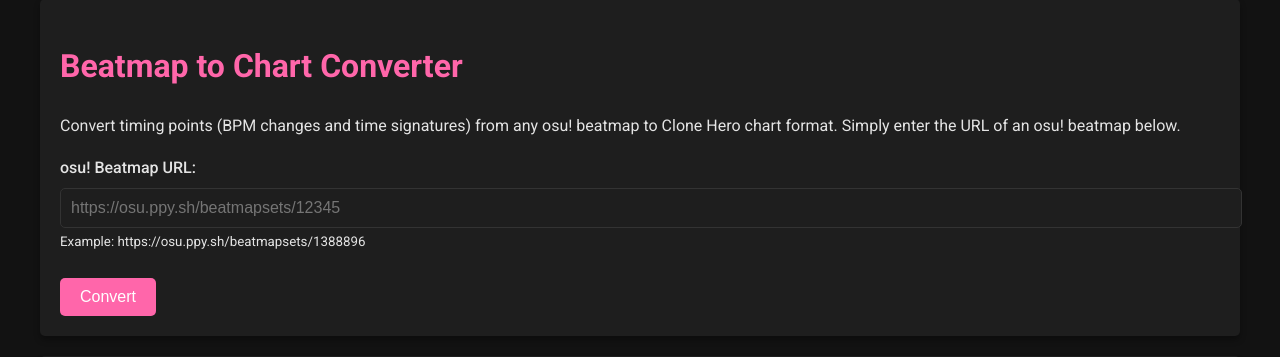
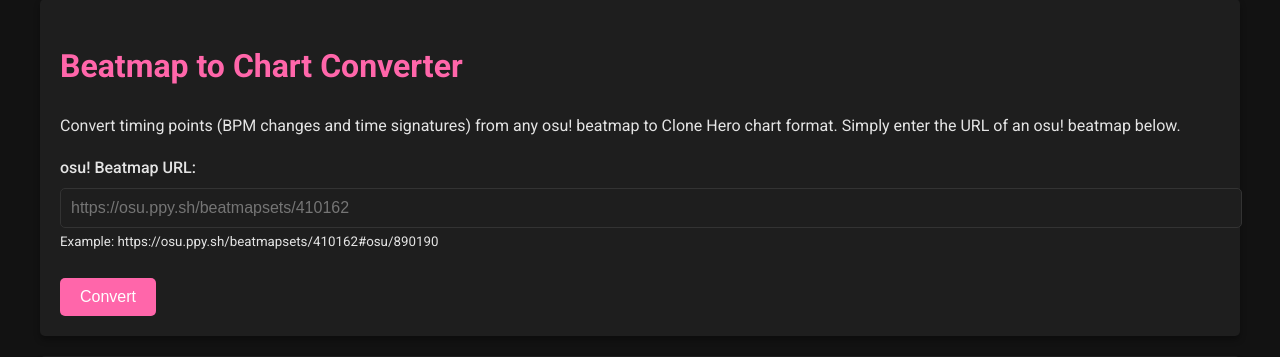
Before and after one commit to theyadev/osuToChTimings, a Flask app: page / in a window 1280 px wide. Shown: the part 126-483 px from the top of the page. Run offline with Flask 3, Linux system fonts and the light colour scheme.

Commit message:
chore: changed example beatmap

```diff
--- a/src/templates/index.html
+++ b/src/templates/index.html
@@ -14,8 +14,8 @@
         <div class="form-group">
             <label for="beatmap_url">osu! Beatmap URL:</label>
             <input type="url" id="beatmap_url" name="beatmap_url"
-                   placeholder="https://osu.ppy.sh/beatmapsets/12345" required>
-            <small>Example: https://osu.ppy.sh/beatmapsets/1388896</small>
+                   placeholder="https://osu.ppy.sh/beatmapsets/410162" required>
+            <small>Example: https://osu.ppy.sh/beatmapsets/410162#osu/890190</small>
         </div>
 
         <button type="submit" class="btn">Convert</button>
```
